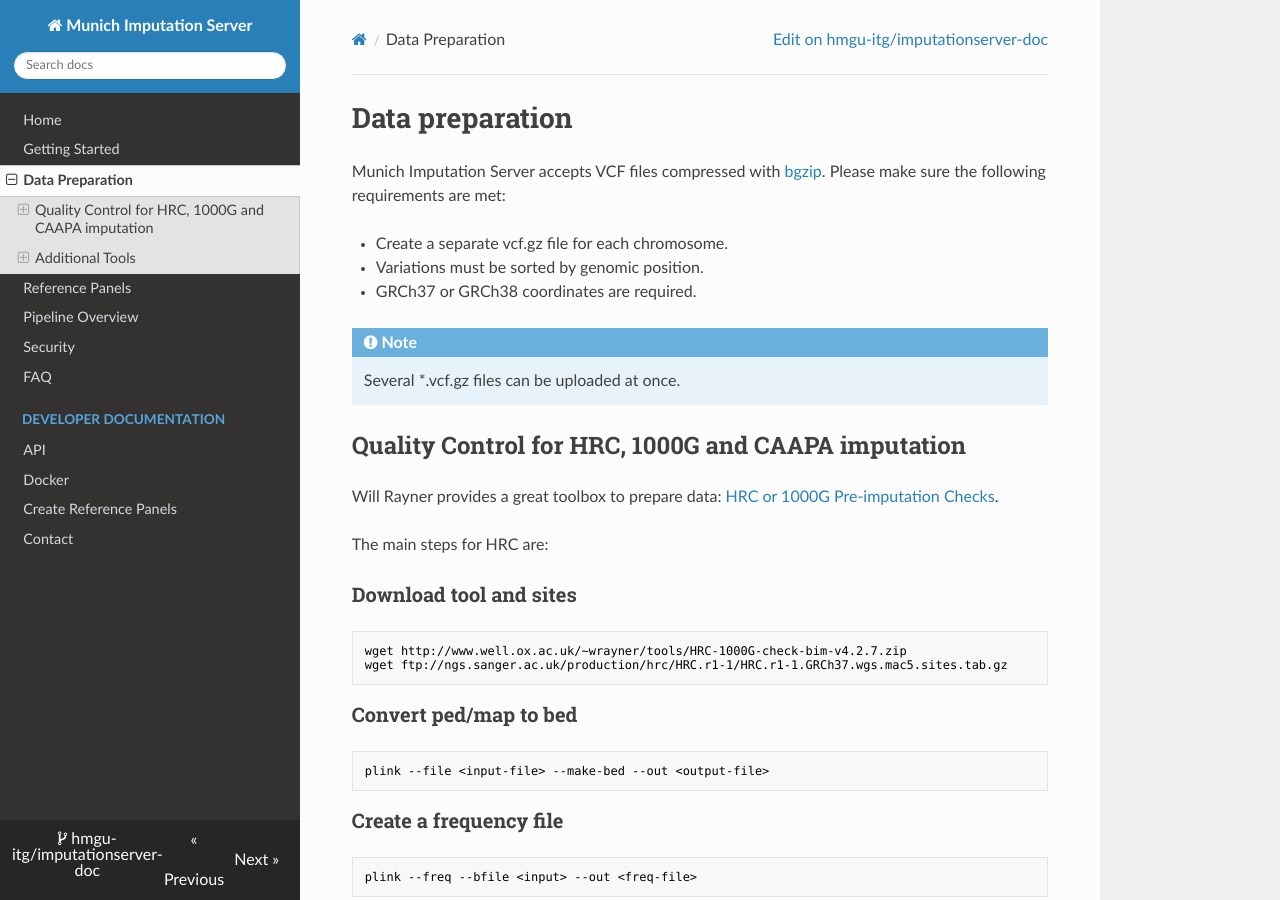
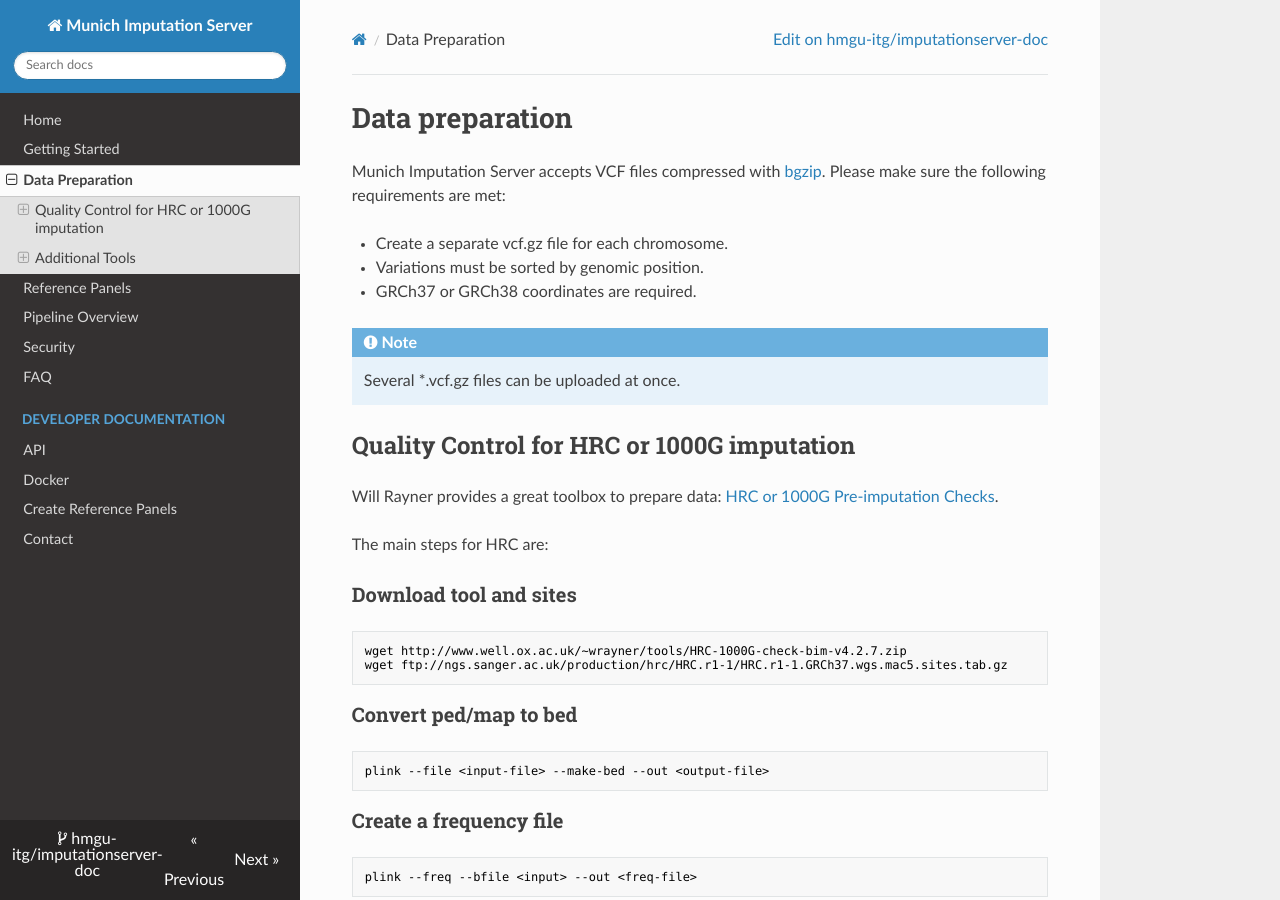
Before and after one commit to itguser/munichimputationserver, an MkDocs documentation site: the page built from docs/prepare-your-data.md, in a window 1280 px wide and 900 px high. Built offline with MkDocs 1.6.1, drawn with Linux system fonts in a browser that asks for light colours; nearby versions of some CDN libraries.

Commit message:
Update prepare-your-data.md

```diff
--- a/docs/prepare-your-data.md
+++ b/docs/prepare-your-data.md
@@ -11,7 +11,7 @@ Munich Imputation Server accepts VCF files compressed with [bgzip](http://samtoo
 
 
 
-## Quality Control for HRC, 1000G and CAAPA imputation
+## Quality Control for HRC or 1000G imputation
 
 Will Rayner provides a great toolbox to prepare data: [HRC or 1000G Pre-imputation Checks](http://www.well.ox.ac.uk/~wrayner/tools/).
 
```
